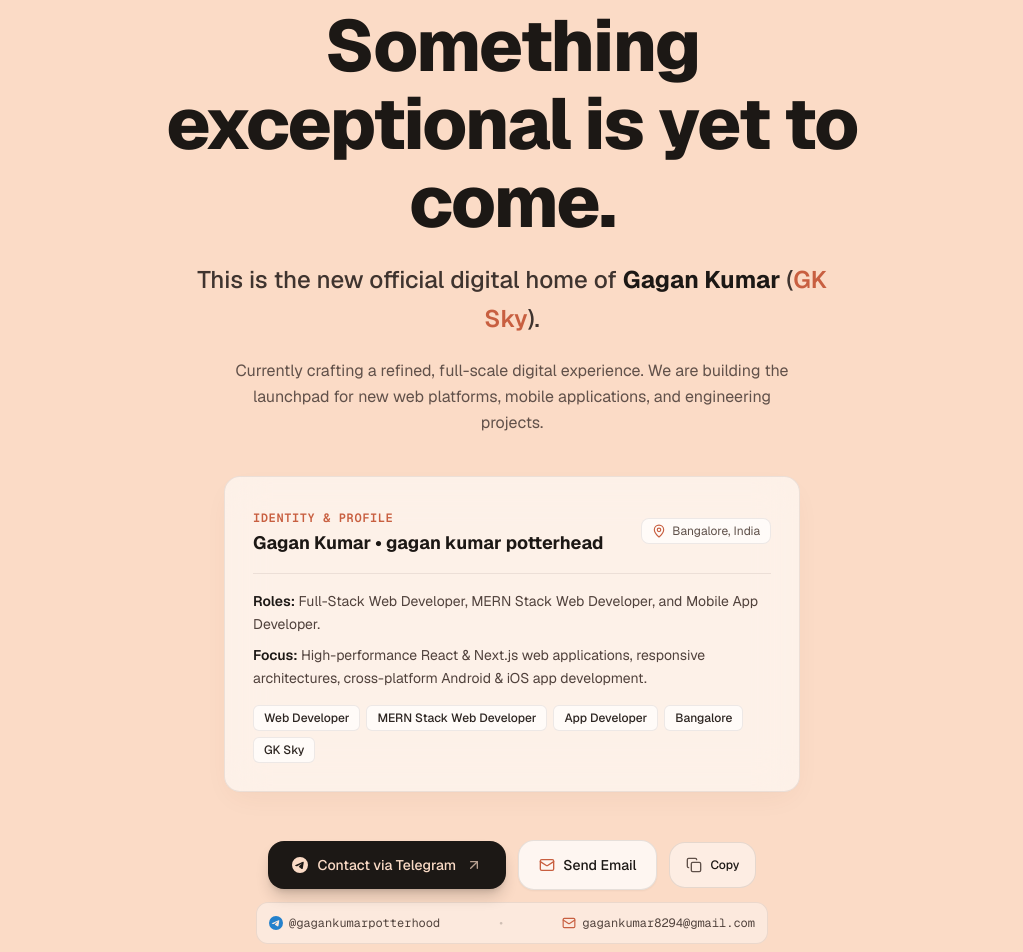
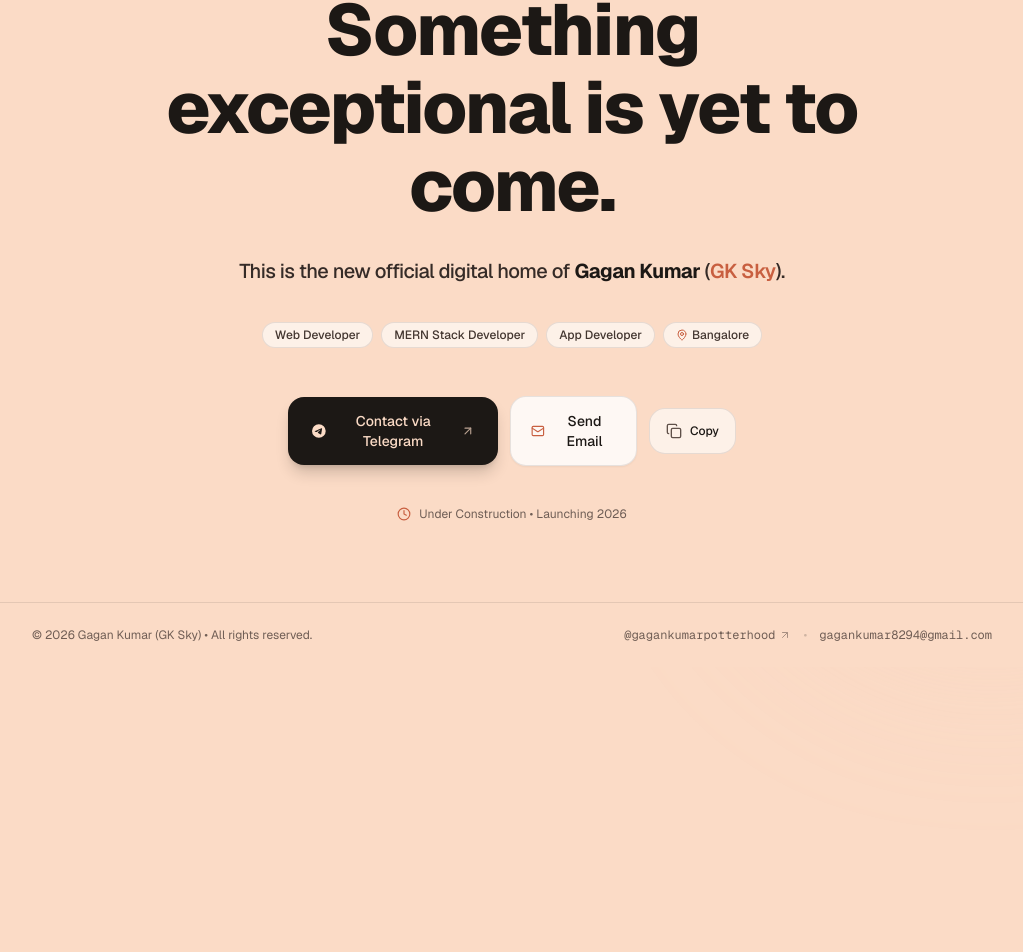
Before and after one commit to gagankumar8294/gksky, a Next.js app: page / in a window 1280 px wide. Shown: the part 235-1187 px from the top of the page, without its empty margins (128-1151 px from the left). After the commit the page ends 902 px from the top, so only its background shows below. Built offline with nearby package versions, Linux system fonts and the light colour scheme.

Commit message:
feat: full-width blurred transparent backdrop, single-row statement, and ultra-minimal launch layout

```diff
--- a/src/app/page.tsx
+++ b/src/app/page.tsx
@@ -39,23 +39,25 @@ export default function Home() {
   };
 
   return (
-    <div className="relative min-h-screen bg-[#fbdbc6] text-[#1c1815] flex flex-col justify-between overflow-x-hidden selection:bg-[#1c1815] selection:text-[#fbdbc6]">
-      {/* Large Transparent Watermark GK Sky Logo Backdrop */}
+    <div className="relative min-h-screen bg-[#fbdbc6] text-[#1c1815] flex flex-col justify-between overflow-hidden selection:bg-[#1c1815] selection:text-[#fbdbc6]">
+      {/* FULL-WIDTH BLURRED TRANSPARENT GK SKY BACKGROUND LOGO */}
       <div className="pointer-events-none fixed inset-0 flex items-center justify-center -z-10 overflow-hidden select-none">
         {/* eslint-disable-next-line @next/next/no-img-element */}
         <img
           src="/gksky-logo.jpg"
-          alt="GK Sky Background Watermark"
-          className="w-[85vw] max-w-[680px] object-contain opacity-15 mix-blend-multiply filter blur-[0.5px] scale-110"
+          alt="GK Sky Artwork Backdrop"
+          className="w-full h-full object-cover sm:object-contain opacity-25 mix-blend-multiply filter blur-[2px] scale-105 sm:scale-100 transition-all duration-700"
         />
+        {/* Soft Ambient Overlay to Ensure Text is Crystal Clear */}
+        <div className="absolute inset-0 bg-[#fbdbc6]/35 backdrop-blur-[1px]" />
       </div>
 
-      {/* Ambient Lighting Accents */}
-      <div className="pointer-events-none fixed top-[-10%] left-[25%] w-[480px] h-[480px] rounded-full bg-gradient-to-br from-white/70 to-rose-200/30 blur-[110px] -z-20" />
-      <div className="pointer-events-none fixed bottom-[-10%] right-[-5%] w-[440px] h-[440px] rounded-full bg-gradient-to-tr from-[#f3bca1]/40 to-white/40 blur-[90px] -z-20" />
+      {/* Ambient Lighting Glows */}
+      <div className="pointer-events-none fixed top-[-10%] left-[20%] w-[500px] h-[500px] rounded-full bg-gradient-to-br from-white/60 to-rose-200/20 blur-[100px] -z-20" />
+      <div className="pointer-events-none fixed bottom-[-10%] right-[-5%] w-[450px] h-[450px] rounded-full bg-gradient-to-tr from-[#f3bca1]/30 to-white/30 blur-[90px] -z-20" />
 
-      {/* Top Header - Kept Logo in the Right Manner */}
-      <header className="w-full max-w-5xl mx-auto px-5 sm:px-8 pt-6 sm:pt-10 flex items-center justify-between z-10">
+      {/* Top Header - Kept Clean & Logo in Right Manner */}
+      <header className="relative z-10 w-full max-w-5xl mx-auto px-5 sm:px-8 pt-6 sm:pt-8 flex items-center justify-between">
         <div className="flex items-center gap-3">
           <div className="relative group">
             <div className="w-11 h-11 sm:w-12 sm:h-12 rounded-2xl overflow-hidden shadow-md shadow-[#1c1815]/10 border border-[#1c1815]/15 bg-[#fbdbc6] flex items-center justify-center transition-transform duration-300 group-hover:scale-105">
@@ -78,7 +80,7 @@ export default function Home() {
           </div>
         </div>
 
-        {/* Telegram Direct Action Button */}
+        {/* Telegram Direct Header Action */}
         <div className="flex items-center gap-2.5">
           <div className="hidden xs:flex items-center gap-2 px-3 py-1.5 rounded-full bg-white/70 border border-[#1c1815]/10 text-[#2f2723] text-xs font-medium backdrop-blur-md shadow-xs">
             <span className="relative flex h-2 w-2">
@@ -98,110 +100,63 @@ export default function Home() {
             <TelegramIcon className="w-3.5 h-3.5" />
             <span className="hidden sm:inline">Telegram</span>
           </a>
-
-          {/* Git Link Commented Out As Requested
-          <a
-            href="https://github.com/gagankumar8294"
-            target="_blank"
-            rel="noopener noreferrer"
-            className="p-2.5 rounded-full bg-white/60 hover:bg-white/90 border border-[#1c1815]/10 text-[#1c1815]"
-            title="GitHub"
-          >
-            GitHub
-          </a>
-          */}
         </div>
       </header>
 
-      {/* Main Hero Showcase */}
-      <main className="w-full max-w-4xl mx-auto px-5 sm:px-8 py-10 sm:py-20 my-auto z-10">
-        <div className="flex flex-col items-center text-center space-y-8 sm:space-y-10">
+      {/* Minimalist Centered Hero */}
+      <main className="relative z-10 w-full max-w-4xl mx-auto px-5 sm:px-8 py-12 sm:py-20 my-auto text-center flex flex-col items-center justify-center space-y-6 sm:space-y-8">
 
-          {/* Status Badge */}
-          <div className="inline-flex items-center gap-2 px-4 py-1.5 rounded-full bg-white/75 border border-[#1c1815]/12 text-[#3d322c] text-xs sm:text-sm font-medium shadow-xs backdrop-blur-sm">
-            <Sparkles className="w-4 h-4 text-[#c85f40]" />
+        {/* Subtle Status Pill */}
+        <div className="inline-flex items-center gap-2 px-4 py-1.5 rounded-full bg-white/80 border border-[#1c1815]/12 text-[#3d322c] text-xs sm:text-sm font-medium shadow-xs backdrop-blur-sm">
+          <Sparkles className="w-3.5 h-3.5 text-[#c85f40]" />
           <span>New Official Website &bull; In Active Development</span>
         </div>
 
-          {/* Primary Main Headline (Crystal Clear "Yet to Come") */}
-          <div className="space-y-5 max-w-3xl">
-            <h1 className="text-4xl sm:text-6xl lg:text-7xl font-extrabold tracking-tight text-[#1c1815] leading-[1.08]">
+        {/* Headline */}
+        <h1 className="text-4xl sm:text-6xl lg:text-7xl font-extrabold tracking-tight text-[#1c1815] leading-[1.08] max-w-3xl">
           Something exceptional is yet to come.
         </h1>
 
-            <p className="text-lg sm:text-2xl text-[#3f342f] font-medium max-w-2xl mx-auto leading-relaxed">
+        {/* ONE-ROW REQUIRED STATEMENT */}
+        <p className="text-sm sm:text-lg lg:text-xl text-[#352b27] font-medium leading-normal tracking-tight max-w-full overflow-hidden text-ellipsis whitespace-normal sm:whitespace-nowrap px-2">
           This is the new official digital home of <strong className="font-bold text-[#1c1815]">Gagan Kumar</strong> (<span className="text-[#c85f40] font-semibold">GK Sky</span>).
         </p>
 
-            <p className="text-sm sm:text-base text-[#61514a] max-w-xl mx-auto leading-relaxed">
-              Currently crafting a refined, full-scale digital experience. We are building the launchpad for new web platforms, mobile applications, and engineering projects.
-            </p>
+        {/* Minimal SEO Badges in a Clean Single Line */}
+        <div className="flex flex-wrap items-center justify-center gap-2 pt-1 text-xs text-[#433630]">
+          <span className="px-3 py-1 rounded-full bg-white/60 border border-[#1c1815]/10 font-medium">
+            Web Developer
+          </span>
+          <span className="px-3 py-1 rounded-full bg-white/60 border border-[#1c1815]/10 font-medium">
+            MERN Stack Developer
+          </span>
+          <span className="px-3 py-1 rounded-full bg-white/60 border border-[#1c1815]/10 font-medium">
+            App Developer
+          </span>
+          <span className="px-3 py-1 rounded-full bg-white/60 border border-[#1c1815]/10 font-medium flex items-center gap-1">
+            <MapPin className="w-3 h-3 text-[#c85f40]" />
+            Bangalore
+          </span>
         </div>
 
-          {/* SEO Focus Identity & Location Card */}
-          <div className="w-full max-w-xl porcelain-card rounded-2xl p-6 sm:p-7 text-left shadow-md">
-            <div className="flex flex-col sm:flex-row sm:items-center justify-between gap-3 border-b border-[#1c1815]/8 pb-4 mb-4">
-              <div>
-                <span className="text-xs font-mono uppercase tracking-wider text-[#c85f40] font-semibold">
-                  Identity & Profile
-                </span>
-                <h2 className="text-base sm:text-lg font-bold text-[#1c1815]">
-                  Gagan Kumar &bull; gagan kumar potterhead
-                </h2>
-              </div>
-              <div className="flex items-center gap-1.5 text-xs text-[#5f5049] bg-white/70 px-2.5 py-1 rounded-lg border border-[#1c1815]/8 self-start sm:self-auto">
-                <MapPin className="w-3.5 h-3.5 text-[#c85f40]" />
-                <span>Bangalore, India</span>
-              </div>
-            </div>
-
-            {/* Disciplines & Target SEO Terms */}
-            <div className="space-y-2 text-xs sm:text-sm text-[#50423c] leading-relaxed">
-              <p>
-                <strong className="text-[#1c1815] font-semibold">Roles:</strong> Full-Stack Web Developer, MERN Stack Web Developer, and Mobile App Developer.
-              </p>
-              <p>
-                <strong className="text-[#1c1815] font-semibold">Focus:</strong> High-performance React &amp; Next.js web applications, responsive architectures, cross-platform Android &amp; iOS app development.
-              </p>
-              <div className="pt-2 flex flex-wrap gap-1.5">
-                <span className="px-2.5 py-1 rounded-md bg-white/70 border border-[#1c1815]/8 text-xs font-medium text-[#2d2521]">
-                  Web Developer
-                </span>
-                <span className="px-2.5 py-1 rounded-md bg-white/70 border border-[#1c1815]/8 text-xs font-medium text-[#2d2521]">
-                  MERN Stack Web Developer
-                </span>
-                <span className="px-2.5 py-1 rounded-md bg-white/70 border border-[#1c1815]/8 text-xs font-medium text-[#2d2521]">
-                  App Developer
-                </span>
-                <span className="px-2.5 py-1 rounded-md bg-white/70 border border-[#1c1815]/8 text-xs font-medium text-[#2d2521]">
-                  Bangalore
-                </span>
-                <span className="px-2.5 py-1 rounded-md bg-white/70 border border-[#1c1815]/8 text-xs font-medium text-[#2d2521]">
-                  GK Sky
-                </span>
-              </div>
-            </div>
-          </div>
-
-          {/* Direct Contact Actions (Telegram & Email) */}
-          <div className="w-full max-w-lg space-y-3 pt-2">
-            <div className="flex flex-col sm:flex-row items-stretch sm:items-center justify-center gap-3">
-              {/* Telegram Primary Button */}
+        {/* Direct Action Buttons */}
+        <div className="pt-4 flex flex-col sm:flex-row items-stretch sm:items-center justify-center gap-3 w-full max-w-md">
+          {/* Telegram Action */}
           <a
             href={telegramUrl}
             target="_blank"
             rel="noopener noreferrer"
-                className="inline-flex items-center justify-center gap-2.5 px-6 py-3.5 rounded-2xl bg-[#1c1815] text-[#fbdbc6] font-medium text-sm shadow-lg shadow-[#1c1815]/20 hover:bg-[#2e2622] transition-all duration-200 active:scale-[0.98]"
+            className="inline-flex items-center justify-center gap-2 px-6 py-3.5 rounded-2xl bg-[#1c1815] text-[#fbdbc6] font-medium text-sm shadow-lg shadow-[#1c1815]/20 hover:bg-[#2e2622] transition-all duration-200 active:scale-[0.98]"
           >
             <TelegramIcon className="w-4 h-4 text-[#fbdbc6]" />
             <span>Contact via Telegram</span>
             <ArrowUpRight className="w-4 h-4 opacity-70" />
           </a>
 
-              {/* Direct Mail */}
+          {/* Send Email Action */}
           <a
             href={`mailto:${email}`}
-                className="inline-flex items-center justify-center gap-2 px-5 py-3.5 rounded-2xl bg-white/75 hover:bg-white border border-[#1c1815]/10 text-[#1c1815] font-medium text-sm transition-all duration-200 shadow-xs active:scale-[0.98]"
+            className="inline-flex items-center justify-center gap-2 px-5 py-3.5 rounded-2xl bg-white/80 hover:bg-white border border-[#1c1815]/10 text-[#1c1815] font-medium text-sm transition-all duration-200 shadow-xs active:scale-[0.98]"
           >
             <Mail className="w-4 h-4 text-[#c85f40]" />
             <span>Send Email</span>
@@ -210,7 +165,7 @@ export default function Home() {
           {/* Copy Email Button */}
           <button
             onClick={handleCopy}
-                className="inline-flex items-center justify-center gap-2 px-4 py-3.5 rounded-2xl bg-white/50 hover:bg-white/80 border border-[#1c1815]/10 text-[#1c1815] font-medium text-sm transition-all duration-200 active:scale-[0.98]"
+            className="inline-flex items-center justify-center gap-2 px-4 py-3.5 rounded-2xl bg-white/60 hover:bg-white/90 border border-[#1c1815]/10 text-[#1c1815] font-medium text-sm transition-all duration-200 active:scale-[0.98]"
             title="Copy email address"
           >
             {copied ? (
@@ -227,46 +182,31 @@ export default function Home() {
           </button>
         </div>
 
-            {/* Contact Details Display */}
-            <div className="p-3 rounded-xl bg-white/40 border border-[#1c1815]/8 text-xs text-[#52443e] flex flex-col sm:flex-row items-center justify-between gap-2">
-              <span className="font-mono flex items-center gap-1.5">
-                <TelegramIcon className="w-3.5 h-3.5 text-[#2481cc]" />
-                @{telegramUsername}
-              </span>
-              <span className="hidden sm:inline text-[#1c1815]/20">&bull;</span>
-              <span className="font-mono flex items-center gap-1.5">
-                <Mail className="w-3.5 h-3.5 text-[#c85f40]" />
-                {email}
-              </span>
-            </div>
+        {/* Minimal Under-Construction Note */}
+        <div className="pt-2 flex items-center justify-center gap-2 text-xs text-[#6e5d55]">
+          <Clock className="w-3.5 h-3.5 text-[#c85f40]" />
+          <span>Under Construction &bull; Launching 2026</span>
         </div>
 
-          {/* Launch Status Note */}
-          <div className="pt-2 flex items-center justify-center gap-2 text-xs text-[#6e5d55]">
-            <Clock className="w-3.5 h-3.5 text-[#c85f40]" />
-            <span>Under Construction &bull; Full Version Launching Soon &bull; 2026</span>
-          </div>
-
-        </div>
       </main>
 
-      {/* Footer */}
-      <footer className="w-full max-w-5xl mx-auto px-5 sm:px-8 py-6 border-t border-[#1c1815]/10 flex flex-col sm:flex-row items-center justify-between gap-3 text-xs text-[#705e55] z-10">
+      {/* Clean Minimal Footer */}
+      <footer className="relative z-10 w-full max-w-5xl mx-auto px-5 sm:px-8 py-6 border-t border-[#1c1815]/10 flex flex-col sm:flex-row items-center justify-between gap-3 text-xs text-[#705e55]">
         <div>
           &copy; 2026 Gagan Kumar (GK Sky) &bull; All rights reserved.
         </div>
-        <div className="flex items-center gap-4">
+        <div className="flex items-center gap-3">
           <a
             href={telegramUrl}
             target="_blank"
             rel="noopener noreferrer"
-            className="hover:text-[#1c1815] transition-colors flex items-center gap-1"
+            className="hover:text-[#1c1815] transition-colors flex items-center gap-1 font-mono"
           >
-            <span>Telegram: @{telegramUsername}</span>
+            <span>@{telegramUsername}</span>
             <ArrowUpRight className="w-3 h-3 opacity-60" />
           </a>
           <span className="text-[#1c1815]/20">&bull;</span>
-          <span>Bangalore, India</span>
+          <span className="font-mono">{email}</span>
         </div>
       </footer>
     </div>
```
Lines whose indentation alone changed are shown as unchanged.
